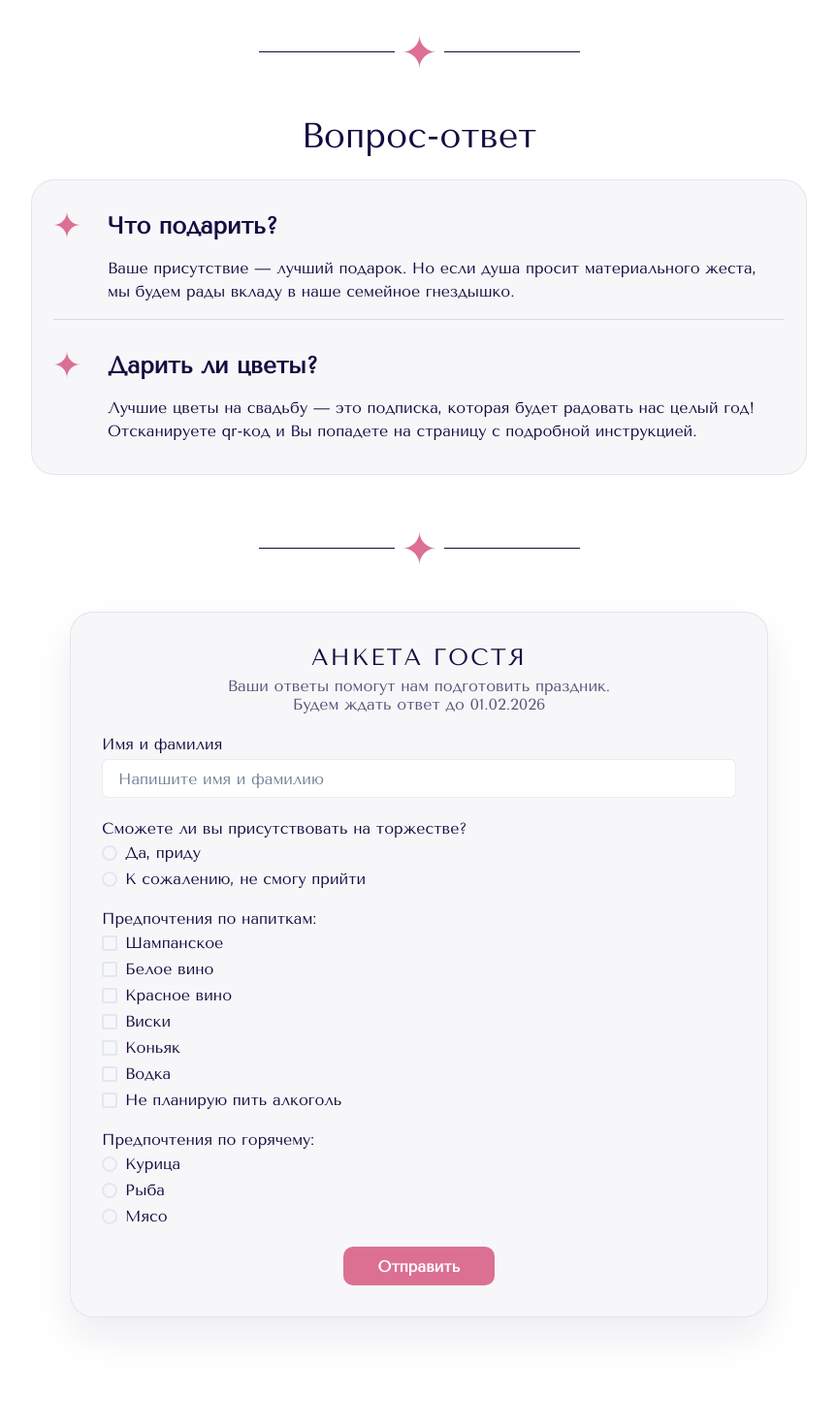
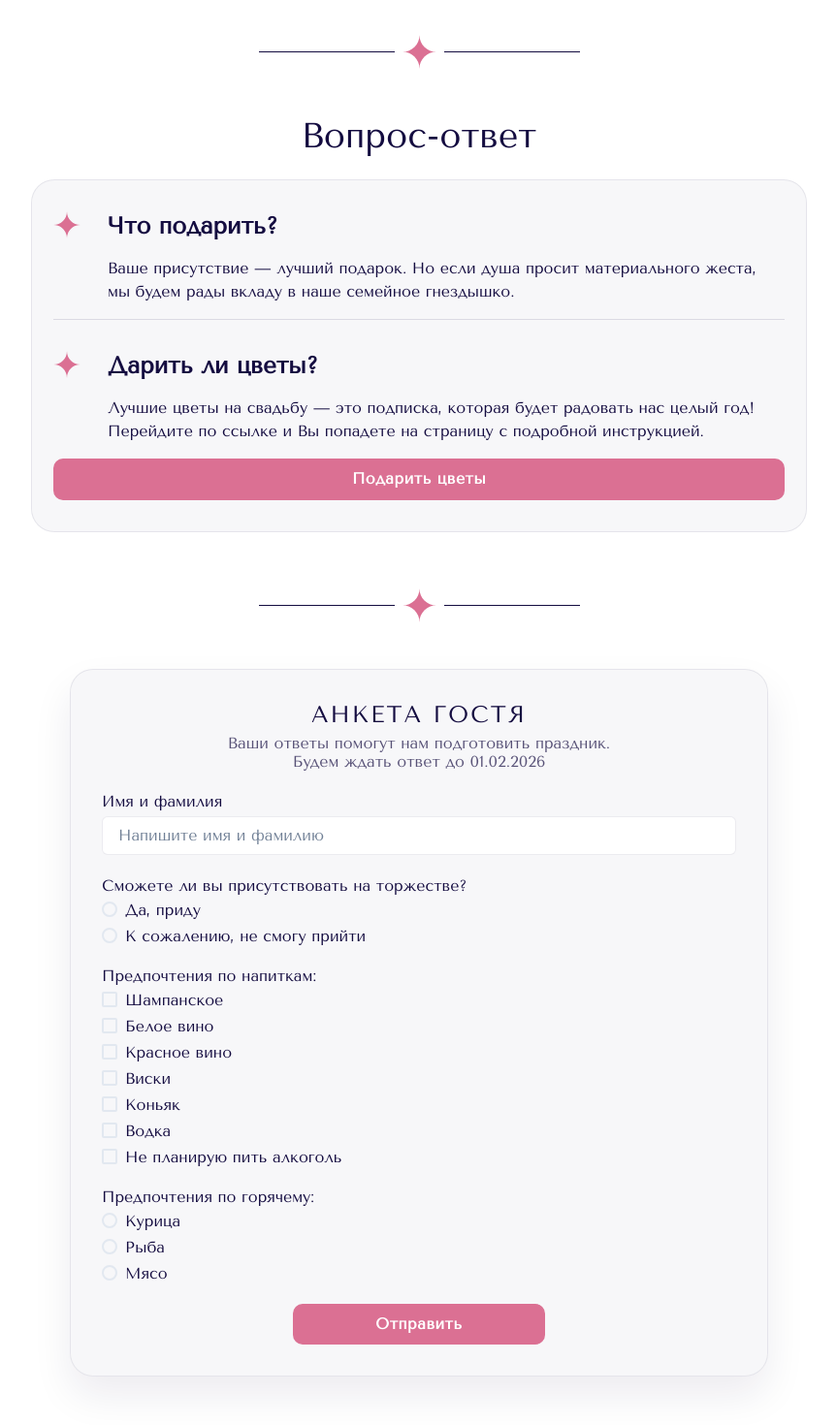
Before and after one commit to vladosrus/wedding-vlad-vika, a Next.js app: page / in a window 1280 px wide. Shown: the part 3570-5040 px from the top of the page at 97% size, without its empty margins (208-1071 px from the left). Before the commit the page ends 4985 px from the top, so only its background shows below. Built offline with nearby package versions, Linux system fonts and the light colour scheme.

Commit message:
Добавлена ссылка на страницу цветочной подписки

```diff
--- /dev/null
+++ b/src/components/CustomButton/CustomButton.jsx
@@ -0,0 +1,40 @@
+import { Button, Text } from '@chakra-ui/react';
+import CustomOverlayLink from 'components/CustomOverlayLink';
+import { memo } from 'react';
+
+const CustomButton = ({ text, link = null, textProps = null, ...props }) => (
+  <Button
+    type="button"
+    pos="relative"
+    w="full"
+    maxW={{ mobile: '240px', laptop: '260px' }}
+    h="unset"
+    bg="ourAccent"
+    color="white"
+    textAlign="center"
+    alignSelf="center"
+    borderRadius="10px"
+    py={{ mobile: '12px', laptop: '14px' }}
+    px={{ mobile: '18px', laptop: '20px' }}
+    _hover={{ bg: '#c75f82' }}
+    transition="all .3s"
+    _disabled={{ bg: 'ourGray', color: 'rgba(20, 12, 64, 0.6)' }}
+    {...props}
+  >
+    {link && <CustomOverlayLink link={link} title={text} isExternal />}
+
+    <Text
+      position="relative"
+      zIndex="1"
+      fontWeight="700"
+      fontSize={{ mobile: '14px', laptop: '16px' }}
+      letterSpacing="0.5px"
+      lineHeight="0.9"
+      {...textProps}
+    >
+      {text}
+    </Text>
+  </Button>
+);
+
+export default memo(CustomButton);
--- /dev/null
+++ b/src/components/CustomButton/index.js
@@ -0,0 +1 @@
+export { default } from './CustomButton';
--- a/src/components/FAQ/FAQ.jsx
+++ b/src/components/FAQ/FAQ.jsx
@@ -2,11 +2,12 @@
 import { Box, HStack, Text, VStack } from '@chakra-ui/react';
 
 import SectionWrapper from 'components/SectionWrapper';
+import CustomButton from 'components/CustomButton';
 import NextImage from 'components/NextImage';
 
 import PurpleStar from 'assets/icons/purpleStar.svg';
 
-const faqs = [
+const faqItemsData = [
   {
     question: 'Что подарить?',
     answer:
@@ -15,7 +16,7 @@ const faqs = [
   {
     question: 'Дарить ли цветы?',
     answer:
-      'Лучшие цветы на свадьбу — это подписка, которая будет радовать нас целый год! Отсканируете qr-код и Вы попадете на страницу с подробной инструкцией.',
+      'Лучшие цветы на свадьбу — это подписка, которая будет радовать нас целый год! Перейдите по ссылке и Вы попадете на страницу с подробной инструкцией.',
   },
 ];
 
@@ -36,9 +37,25 @@ const FAQ = () => (
         borderColor="ourGray"
         gap={{ mobile: '20px', tablet: '26px', laptop: '32px' }}
       >
-        {faqs.map(({ question, answer }) => (
+        {faqItemsData.map(faqItemData => (
+          <FaqItem key={faqItemData.question} {...faqItemData} />
+        ))}
+
+        <CustomButton
+          text="Подарить цветы"
+          link="https://ryabinaflowers.ru/svadebniy_tsvetochniy_depozit"
+          mt={{ mobile: '-10px', tablet: '-13px', laptop: '-16px' }}
+          maxW="unset"
+        />
+      </VStack>
+    </VStack>
+  </SectionWrapper>
+);
+
+export default FAQ;
+
+const FaqItem = ({ question, answer }) => (
   <Box
-            key={question}
     _notLast={{
       borderBottom: '1px solid rgba(20, 12, 64, 0.12)',
       pb: { mobile: '12px', tablet: '16px', laptop: '16px' },
@@ -69,10 +86,4 @@ const FAQ = () => (
       </VStack>
     </HStack>
   </Box>
-        ))}
-      </VStack>
-    </VStack>
-  </SectionWrapper>
 );
-
-export default FAQ;
--- a/src/components/GuestForm/GuestForm.jsx
+++ b/src/components/GuestForm/GuestForm.jsx
@@ -4,8 +4,6 @@ import {
   Text,
   Input,
   Radio,
-  Button,
-  HStack,
   VStack,
   Checkbox,
   useToast,
@@ -18,6 +16,8 @@ import {
 import { useState } from 'react';
 
 import SectionWrapper from 'components/SectionWrapper';
+import CustomButton from 'components/CustomButton';
+
 import { validate } from './utils';
 import {
   attendanceOptions,
@@ -196,20 +196,7 @@ const GuestForm = () => {
             <FormErrorMessage>{errors.drinks}</FormErrorMessage>
           </FormControl>
 
-          <HStack justify="center">
-            <Button
-              type="submit"
-              isDisabled={isSubmitDisabled}
-              bg="ourAccent"
-              color="white"
-              borderRadius="10px"
-              px="36px"
-              _hover={{ bg: '#c75f82' }}
-              _disabled={{ bg: 'ourGray', color: 'rgba(20, 12, 64, 0.6)' }}
-            >
-              Отправить
-            </Button>
-          </HStack>
+          <CustomButton text="Отправить" type="submit" isDisabled={isSubmitDisabled} />
         </VStack>
       </Box>
     </SectionWrapper>
```
Lines whose indentation alone changed are shown as unchanged.
